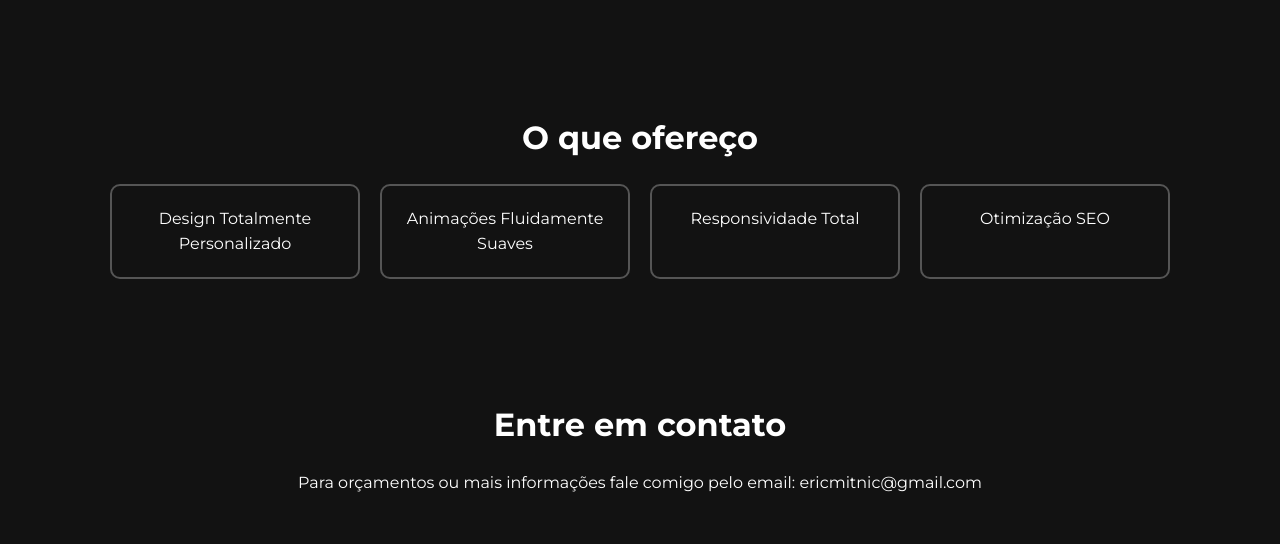
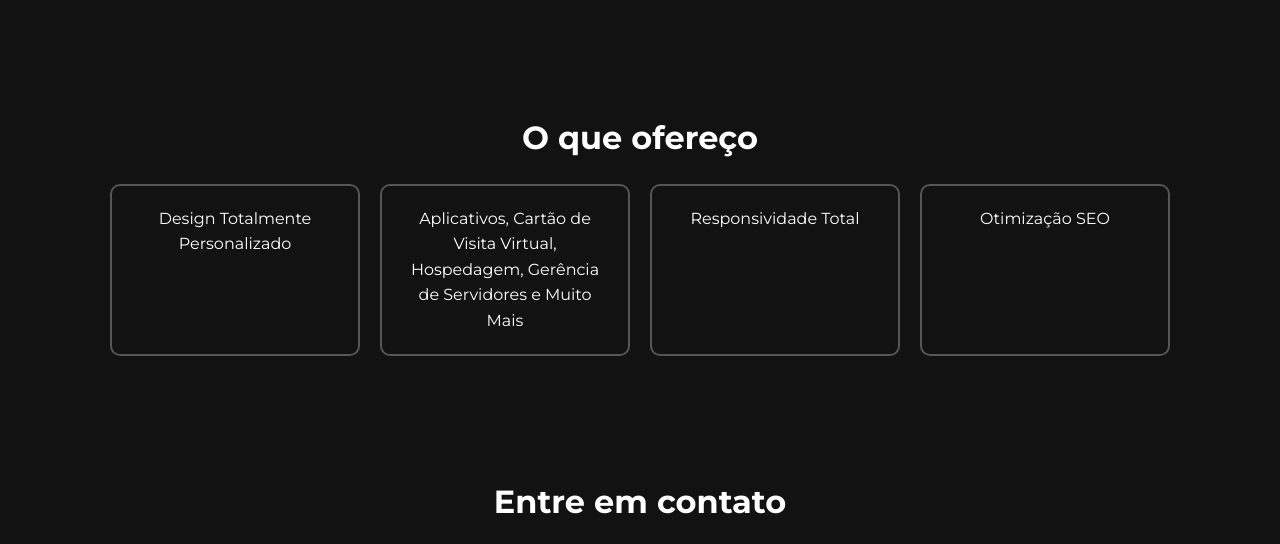
Before and after one commit to nckzxz/portif-lio-, a plain HTML site: page index.html in a window 1280 px wide. Shown: the part 1070-1614 px from the top of the page. Drawn offline with Linux system fonts and the light colour scheme.

Commit message:
Update index.html

```diff
--- a/index.html
+++ b/index.html
@@ -261,7 +261,7 @@
     <h3>O que ofereço</h3>
     <ul>
       <li>Design Totalmente Personalizado</li>
-      <li>Animações Fluidamente Suaves</li>
+      <li>Aplicativos, Cartão de Visita Virtual, Hospedagem, Gerência de Servidores e Muito Mais</li>
       <li>Responsividade Total</li>
       <li>Otimização SEO</li>
     </ul>
```
